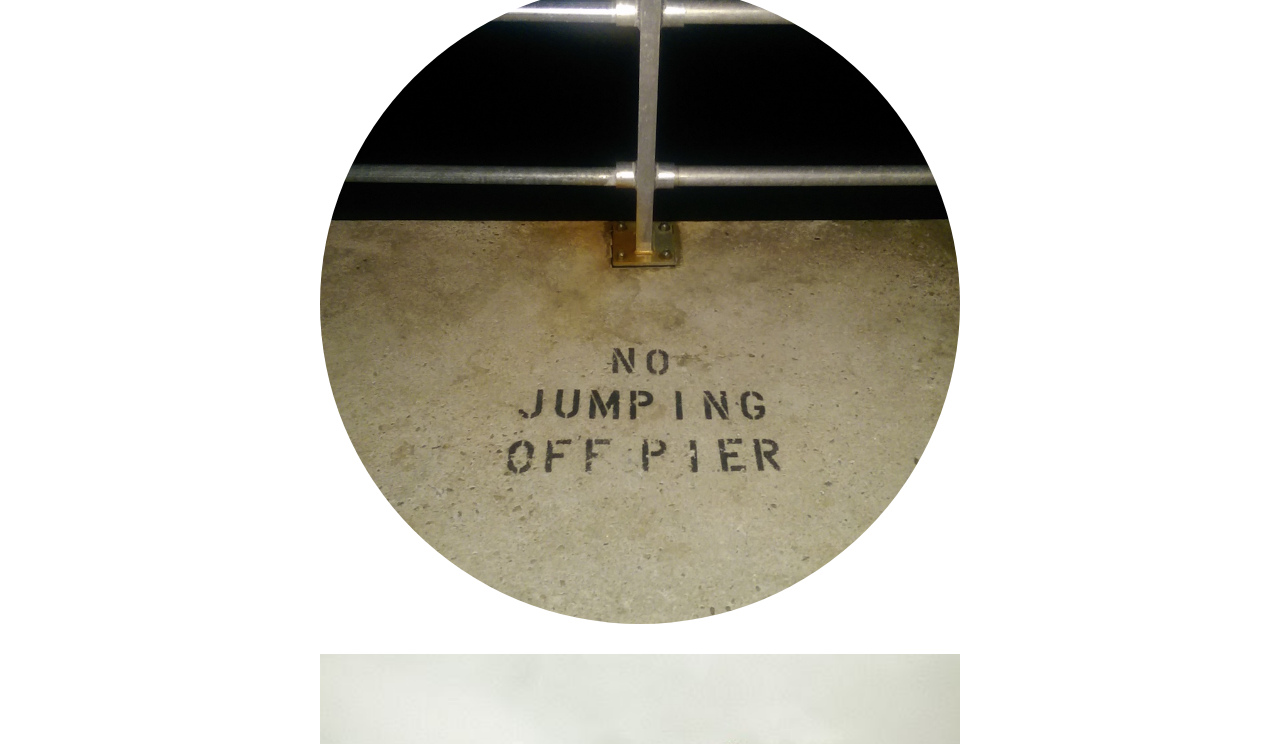
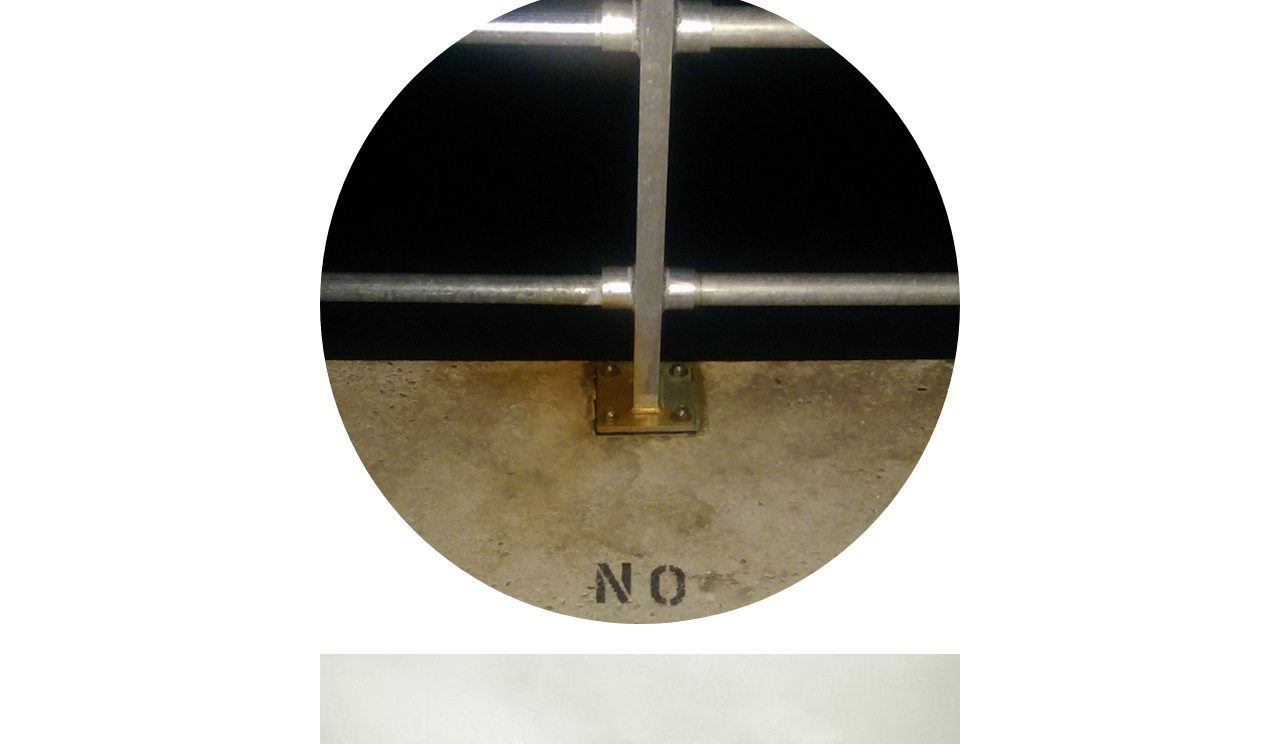
Before and after one commit to MichaelNeas/mikeneas, a website: page index.html in a window 1280 px wide. Shown: the part 800-1544 px from the top of the page. Drawn offline with Linux system fonts and the light colour scheme.

Commit message:
removes background cover from windows

```diff
--- a/src/scss/_neas-home.scss
+++ b/src/scss/_neas-home.scss
@@ -61,7 +61,6 @@
     margin: 0 auto;
     background-repeat: no-repeat;
     background-attachment: fixed;
-    background-size: cover;
     border-radius: 50%;
     margin-top: 30px;
     margin-bottom: 30px;
```
Also changed, not shown: dist/css/neasy.css, 1 other file.
